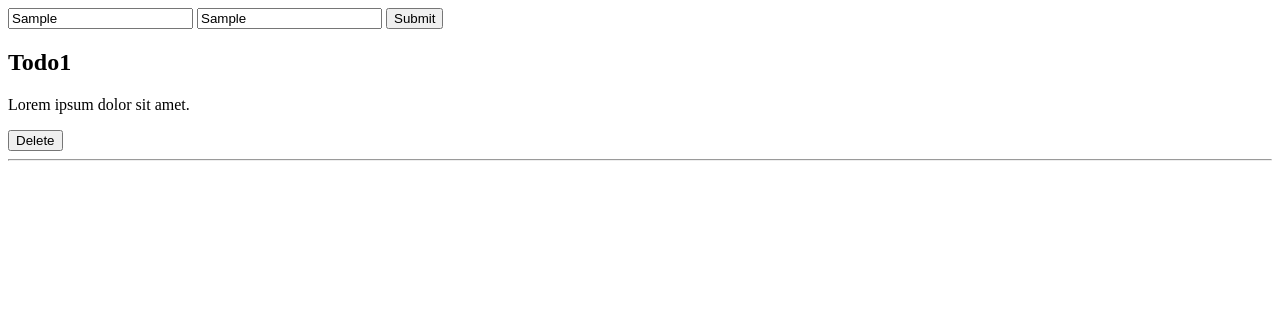
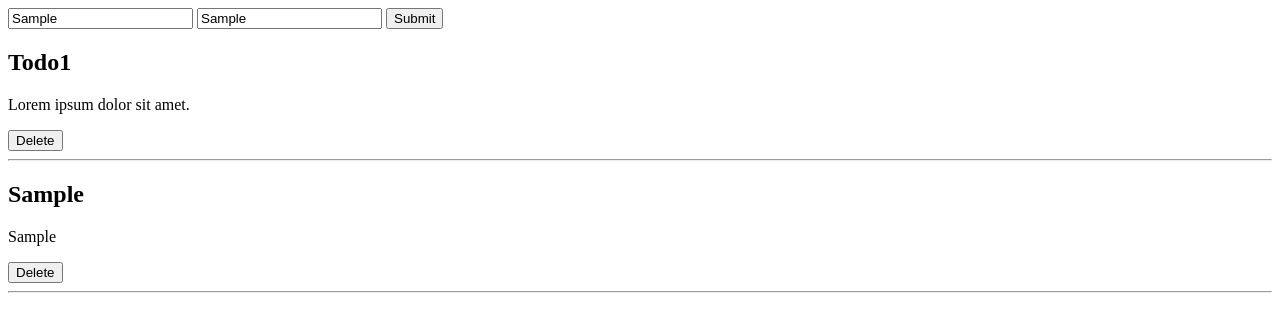
Before and after one commit to Pranto-Paul/TinyReconciler, a plain HTML site: page index.html in a window 1280 px wide. Both pictures are taken after typing "Sample", "Sample" into the empty fields and a click on the button "Submit". Drawn offline with Linux system fonts and the light colour scheme.

Commit message:
Refactor addTodo function to create and append todo elements dynamically

```diff
--- a/index.html
+++ b/index.html
@@ -43,6 +43,17 @@
         const p = document.createElement("p");
         const button = document.createElement("button");
         const hr = document.createElement("hr");
+        h2.innerText = title;
+        p.innerText = description;
+        button.innerText = "Delete";
+
+        todoDiv.appendChild(h2);
+        todoDiv.appendChild(p);
+        todoDiv.appendChild(button);
+        todoDiv.appendChild(hr);
+        console.log(todoDiv);
+
+        todos.appendChild(todoDiv);
       }
     </script>
   </body>
```
